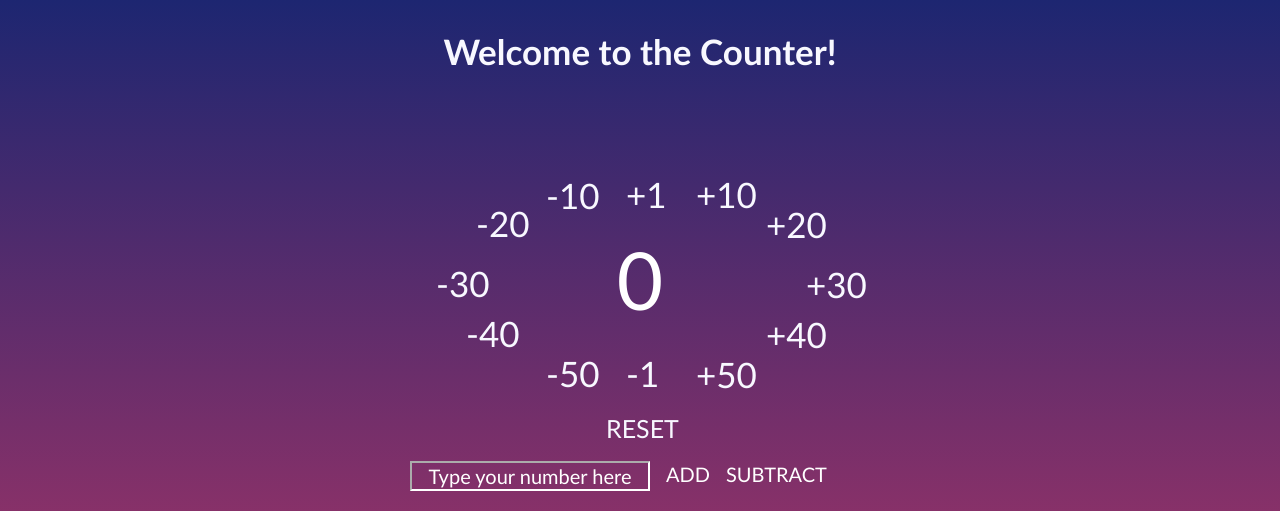
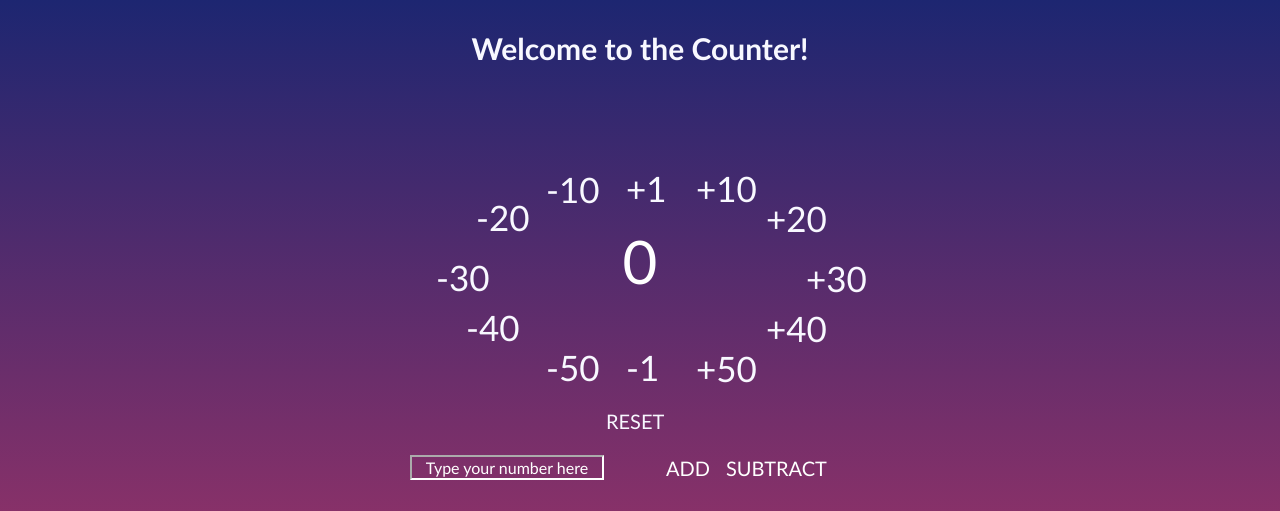
Before and after one commit to Marck2020/counter-project, a website built with webpack: page index.html in a window 1280 px wide. Shown: the top 511 px of the page. Built offline with nearby package versions, Linux system fonts and the light colour scheme; files whose address does not match are found by name.

Commit message:
Update index.css

```diff
--- a/index.css
+++ b/index.css
@@ -13,7 +13,7 @@
 h1 {
     text-align: center;
     margin-top:30px;
-    font-size: 35px;
+    font-size: 30px;
 }
 
 .btn:focus{
@@ -27,6 +27,7 @@ h1 {
     background:none;
     border:none;
     cursor: pointer;
+    font-size:28px;
 }
 
 /* BUTTONS TO INCREASE THE COUNTER */
@@ -120,7 +121,7 @@ h1 {
 position: absolute;
 margin-top: 340px;
 margin-left:-60px;
-font-size: 25px;
+font-size: 20px;
 }
 
 #counter {
@@ -129,7 +130,7 @@ font-size: 25px;
     color:white;
     border-radius:10%;
     text-align: center;
-    font-size: 80px;
+    font-size: 60px;
     margin-top: 20px;
     margin-bottom: 20px;
 }
@@ -166,7 +167,7 @@ font-size: 25px;
     position:absolute;
     margin-top:110px;
     margin-left: -250px;
-    font-size: 20px;
+    font-size: 16px;
     border-color:white;
         color:white;
         background-color:rgb(5, 50, 63, 0.670);
@@ -175,12 +176,14 @@ font-size: 25px;
 
         #number-search:hover {
             -moz-appearance: textfield;
+            -webkit-appearance: textfield;
         }
 
 ::placeholder{
     color: white;
     border:none;
     -moz-appearance: textfield;
+    -webkit-appearance: textfield;
   }
   input:focus  {
     outline:none;
```
